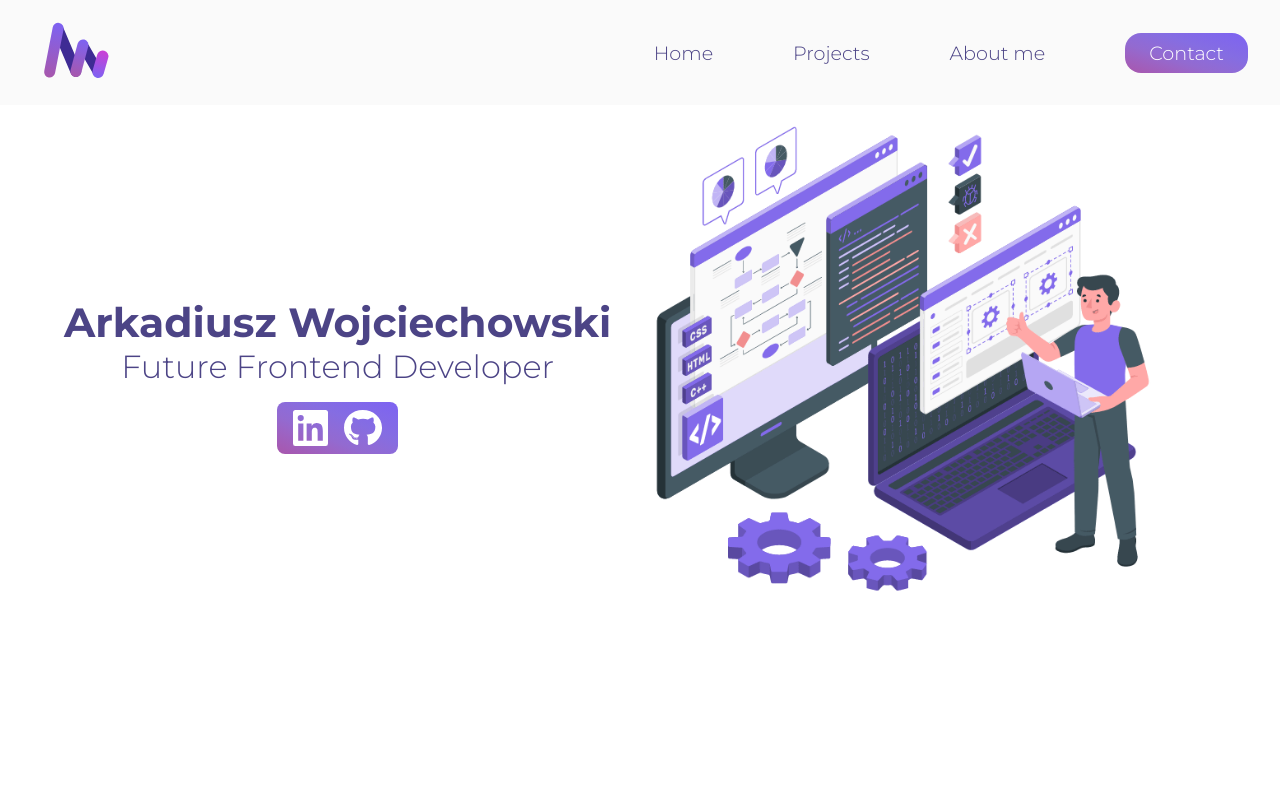
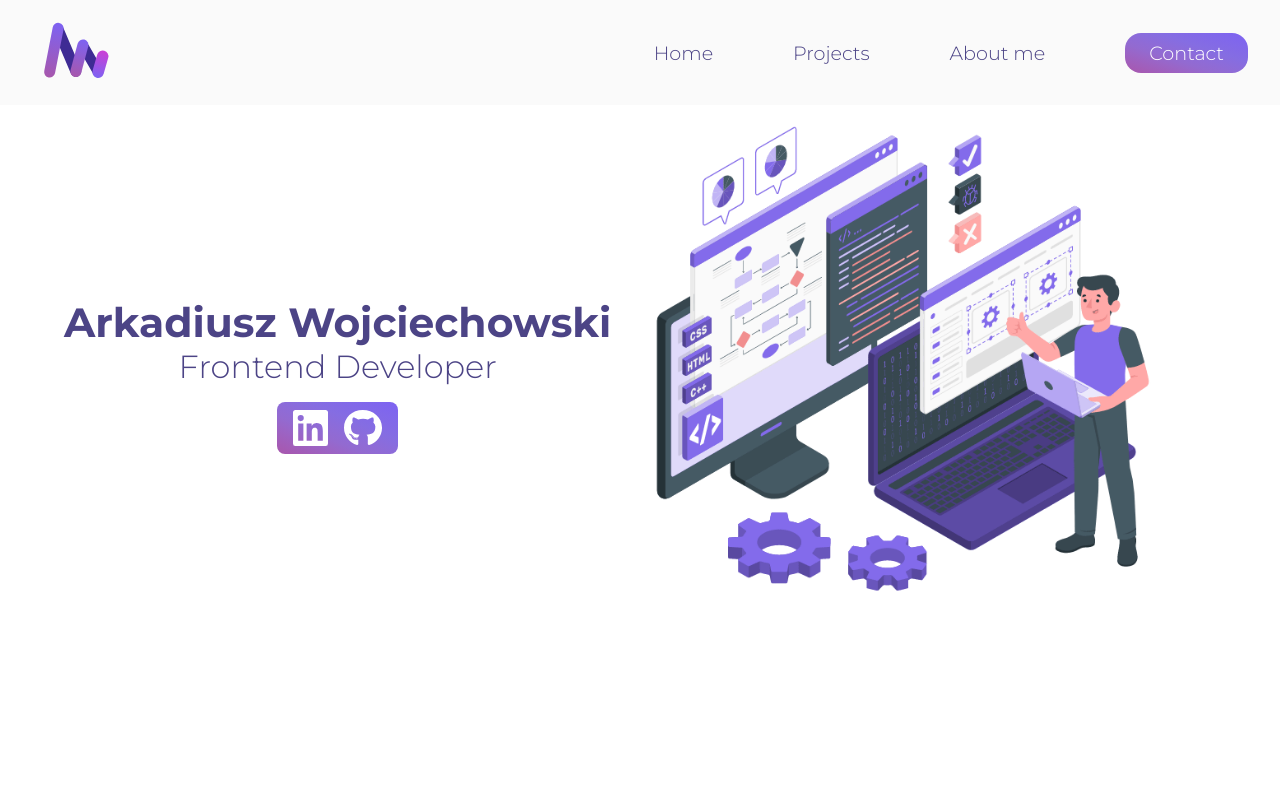
Before and after one commit to Voyar1/Portfolio-website, a plain HTML site: page index.html in a window 1280 px wide. Shown: the top 791 px of the page. Drawn offline with Linux system fonts and the light colour scheme.

Commit message:
subtitle update

```diff
--- a/index.html
+++ b/index.html
@@ -35,7 +35,7 @@
       />
       <div class="home-content">
         <h1>Arkadiusz Wojciechowski</h1>
-        <span>Future Frontend Developer</span>
+        <span>Frontend Developer</span>
         <div class="home-icons">
           <a
             href="https://www.linkedin.com/in/arkadiusz-wojciechowski-098047224/"
```
